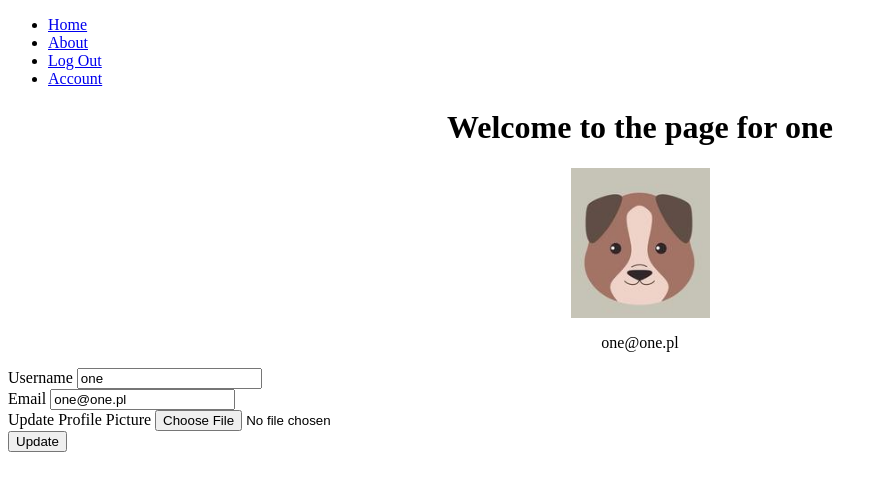
After one commit to marcin-marciszewski/newsdig, a Flask app: page /account in a window 1280 px wide. The commit adds this page. Shown: the top 491 px of the page, without its empty margins (0-888 px from the left). Run offline with Flask 2, Linux system fonts and the light colour scheme; a user stored in the database is signed in; some libraries are stand-ins or nearby versions.

Commit message:
User module and templates

```diff
--- a/news/__init__.py
+++ b/news/__init__.py
@@ -31,5 +31,8 @@ login_manager.login_view = 'users.login'
 ##################################################
 
 from news.core.views import core
+from news.users.views import users
+
 
 app.register_blueprint(core)
+app.register_blueprint(users)
--- /dev/null
+++ b/news/templates/account.html
@@ -0,0 +1,32 @@
+{% extends "base.html" %}
+{% block content %}
+
+<div class="jumbotron">
+  <div align='center'>
+    <h1>Welcome to the page for {{current_user.username}}</h1>
+    <img align='center' src="{{ url_for('static', filename='profile_pics/' + current_user.profile_image) }}">
+    <p>{{ current_user.email }}</p>
+  </div>
+</div>
+<div class="container">
+  <form method="POST" action="" enctype="multipart/form-data">
+    {{ form.hidden_tag() }}
+    <div class="form-group">
+      {{ form.username.label(class="form-group") }}
+      {{form.username(class='form-control')  }}
+    </div <div class="form-group">
+    {{ form.email.label(class="form-group") }}
+    {{form.email(class='form-control')  }}
+</div>
+<div class="form-group">
+  {{ form.picture.label(class="form-group") }}
+  {{ form.picture(class="form-control-file") }}
+</div>
+<div class="form-group">
+  {{ form.submit(class="btn btn-primary") }}
+</div>
+</form>
+
+</div>
+
+{% endblock content %}
--- a/news/templates/base.html
+++ b/news/templates/base.html
@@ -15,6 +15,24 @@
         <li class='nav-link'>
             <a href="{{url_for('core.info')}}">About</a>
         </li>
+
+
+        {% if current_user.is_authenticated %}
+        <li class='nav-link'>
+            <a href="{{url_for('users.logout')}}">Log Out</a>
+        </li>
+        <li class='nav-link'>
+            <a href="{{url_for('users.account')}}">Account</a>
+        </li>
+
+        {% else %}
+        <li class='nav-link'>
+            <a href="{{url_for('users.login')}}">Log In</a>
+        </li>
+        <li class='nav-link'>
+            <a href="{{url_for('users.register')}}">Register</a>
+        </li>
+        {% endif %}
     </ul>
 
     <div class="container">
--- /dev/null
+++ b/news/users/forms.py
@@ -0,0 +1,50 @@
+from flask_wtf import FlaskForm
+from wtforms import StringField, PasswordField, SubmitField
+from wtforms.validators import DataRequired, Email, EqualTo
+from wtforms import ValidationError
+from flask_wtf.file import FileField, FileAllowed
+
+from flask_login import current_user
+from news.models import User
+
+
+class LoginForm(FlaskForm):
+    email = StringField('Email', validators=[DataRequired(), Email()])
+    password = PasswordField('Password', validators=[DataRequired()])
+    submit = SubmitField('Log In')
+
+
+class RegistrationForm(FlaskForm):
+    email = StringField('Email', validators=[DataRequired(), Email()])
+    username = StringField('UserName', validators=[DataRequired()])
+    password = PasswordField('Password', validators=[DataRequired(), EqualTo(
+        'pass_confirm', message='Passwords must match!')])
+    pass_confirm = PasswordField(
+        'Confirm Password', validators=[DataRequired()])
+    submit = SubmitField('Register!')
+
+    def check_email(self, field):
+        if User.query.filter_by(email=field.data).first():
+            raise ValidationError('Your email has been registered already!')
+
+    def check_username(self, field):
+        if User.query.filter_by(username=field.data).first():
+            raise ValidationError('Your username has been registered already!')
+
+
+class UpdateUserForm(FlaskForm):
+    email = StringField('Email', validators=[DataRequired(), Email()])
+    username = StringField('Username', validators=[DataRequired()])
+    picture = FileField('Update Profile Picture', validators=[
+                        FileAllowed(['jpg', 'png'])])
+    submit = SubmitField('Update')
+
+    def check_email(self, field):
+        # Check if not None for that user email!
+        if User.query.filter_by(email=field.data).first():
+            raise ValidationError('Your email has been registered already!')
+
+    def check_username(self, field):
+        # Check if not None for that username!
+        if User.query.filter_by(username=field.data).first():
+            raise ValidationError('Sorry, that username is taken!')
--- /dev/null
+++ b/news/users/views.py
@@ -0,0 +1,95 @@
+# users/views.py
+from flask import render_template, url_for, flash, redirect, request, Blueprint
+from flask_login import login_user, current_user, logout_user, login_required
+from news import db
+from news.models import User, News
+from news.users.forms import RegistrationForm, LoginForm, UpdateUserForm
+from news.users.picture_handler import add_profile_pic
+
+users = Blueprint('users', __name__)
+
+# register
+@users.route('/register', methods=['GET', 'POST'])
+def register():
+    form = RegistrationForm()
+
+    if form.validate_on_submit():
+        user = User(email=form.email.data,
+                    username=form.username.data,
+                    password=form.password.data)
+
+        db.session.add(user)
+        db.session.commit()
+        flash('Thanks for registration!')
+        return redirect(url_for('users.login'))
+
+    return render_template('register.html', form=form)
+
+
+# login
+@users.route('/login', methods=['GET', 'POST'])
+def login():
+
+    form = LoginForm()
+    if form.validate_on_submit():
+
+        user = User.query.filter_by(email=form.email.data).first()
+
+        if user.check_password(form.password.data) and user is not None:
+
+            login_user(user)
+            flash('Log in Success!')
+
+            next = request.args.get('next')
+
+            if next == None or not next[0] == '/':
+                next = url_for('core.index')
+
+            return redirect(next)
+
+    return render_template('login.html', form=form)
+
+
+# logout
+@users.route("/logout")
+def logout():
+    logout_user()
+    return redirect(url_for("core.index"))
+
+
+# account (update UserForm)
+@users.route("/account", methods=['GET', 'POST'])
+@login_required
+def account():
+
+    form = UpdateUserForm()
+
+    if form.validate_on_submit():
+
+        if form.picture.data:
+            username = current_user.username
+            pic = add_profile_pic(form.picture.data, username)
+            current_user.profile_image = pic
+
+        current_user.username = form.username.data
+        current_user.email = form.email.data
+        db.session.commit()
+        flash('User Account Updated')
+        return redirect(url_for('users.account'))
+
+    elif request.method == 'GET':
+        form.username.data = current_user.username
+        form.email.data = current_user.email
+
+    profile_image = url_for(
+        'static', filename='profile_pics/' + current_user.profile_image)
+    return render_template('account.html', profile_image=profile_image, form=form)
+
+
+@users.route("/<username>")
+def user_news(username):
+    page = request.args.get('page', 1, type=int)
+    user = User.query.filter_by(username=username).first_or_404()
+    news = News.query.filter_by(author=user).order_by(
+        News.date.desc()).paginate(page=page, per_page=5)
+    return render_template('user_news.html', news=news, user=user)
```
Also changed, not shown: news/templates/login.html (added, +9 -0 lines), news/templates/register.html (added, +11 -0 lines), news/users/picture_handler.py (added, +23 -0 lines), news/data.sqlite, news/static/profile_pics/default_profile.png (renamed from news/static/profile_pic/default_profile.png), news/static/profile_pics/two1.jpg (added), news/templates/user_news.html (added), news/users/__init__.py (added).
